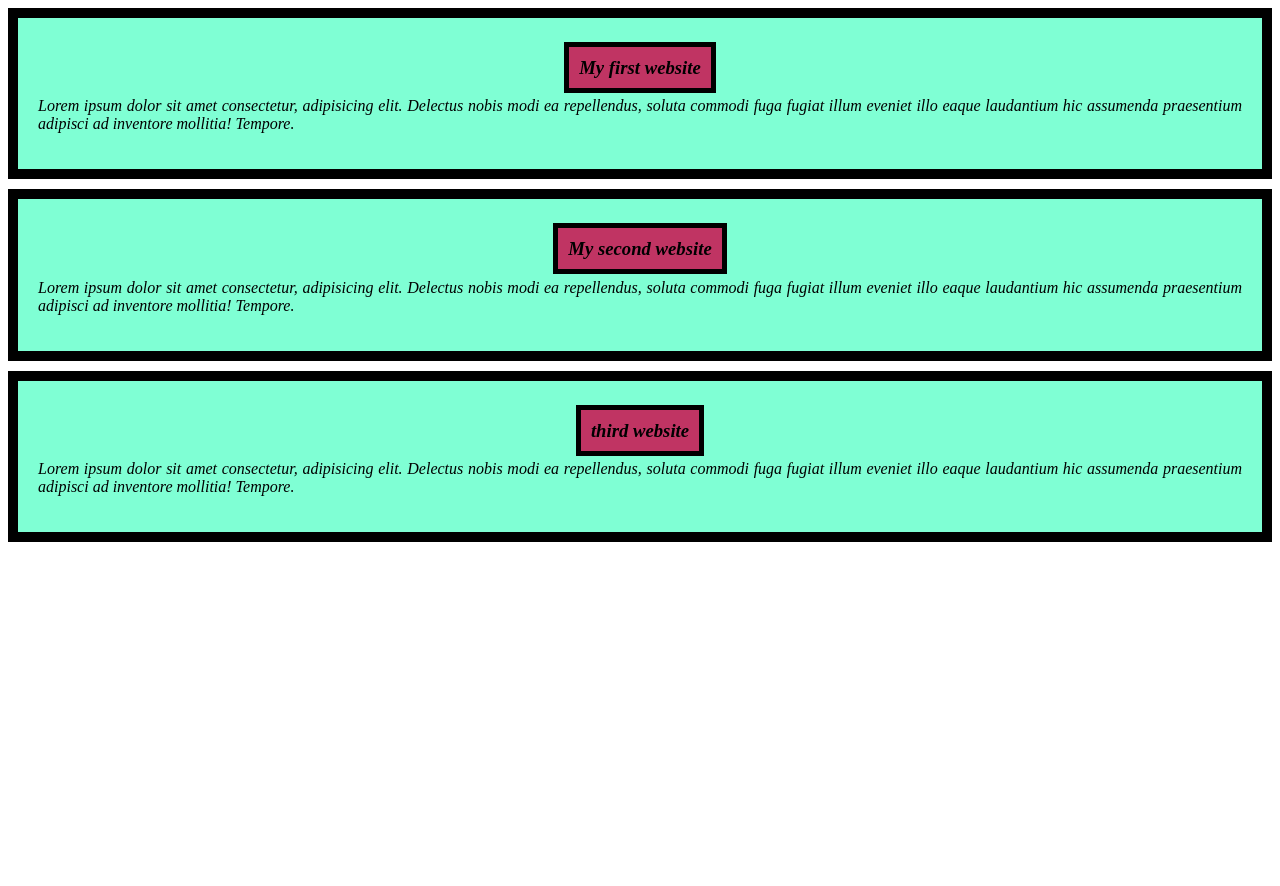
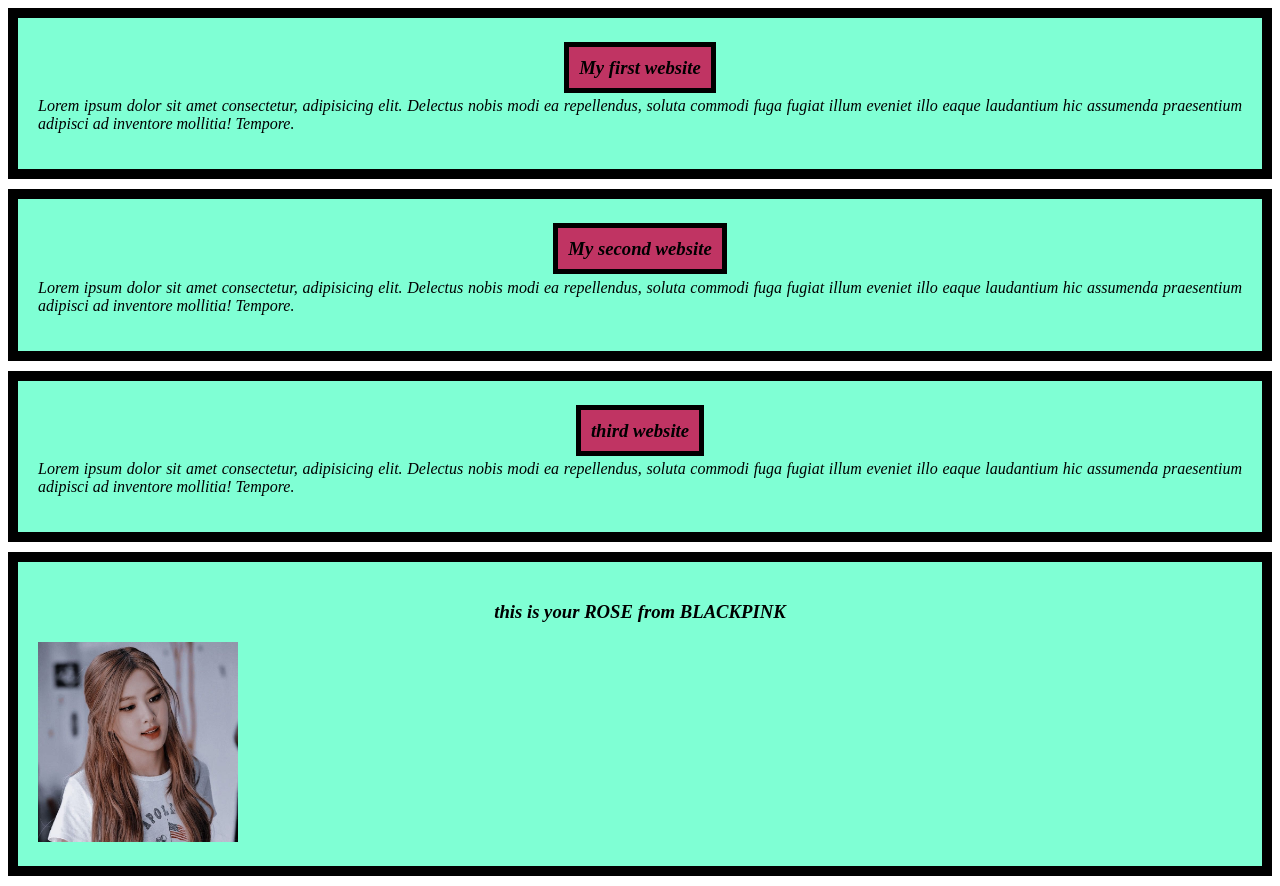
Before and after one commit to jannatOnu/my-simple-website, a plain HTML site: page index.html in a window 1280 px wide. Before the commit the page ends 800 px from the top, so only its background shows below. Drawn offline with Linux system fonts and the light colour scheme.

Commit message:
added rose from blackpink

```diff
--- a/index.html
+++ b/index.html
@@ -19,5 +19,9 @@
         <h3><span class="third"> third website</span></h3>
         <p>Lorem ipsum dolor sit amet consectetur, adipisicing elit. Delectus nobis modi ea repellendus, soluta commodi fuga fugiat illum eveniet illo eaque laudantium hic assumenda praesentium adipisci ad inventore mollitia! Tempore.</p>
     </div>
+    <div>
+        <h3>this is your ROSE from BLACKPINK</h3>
+        <img src="styles/511970312d5c8cb14f6eb093ad1d9571.jpg" alt="Rose" height="200px" width="200px">
+    </div>
 </body>
 </html>
```
Also changed, not shown: styles/511970312d5c8cb14f6eb093ad1d9571.jpg (added).
